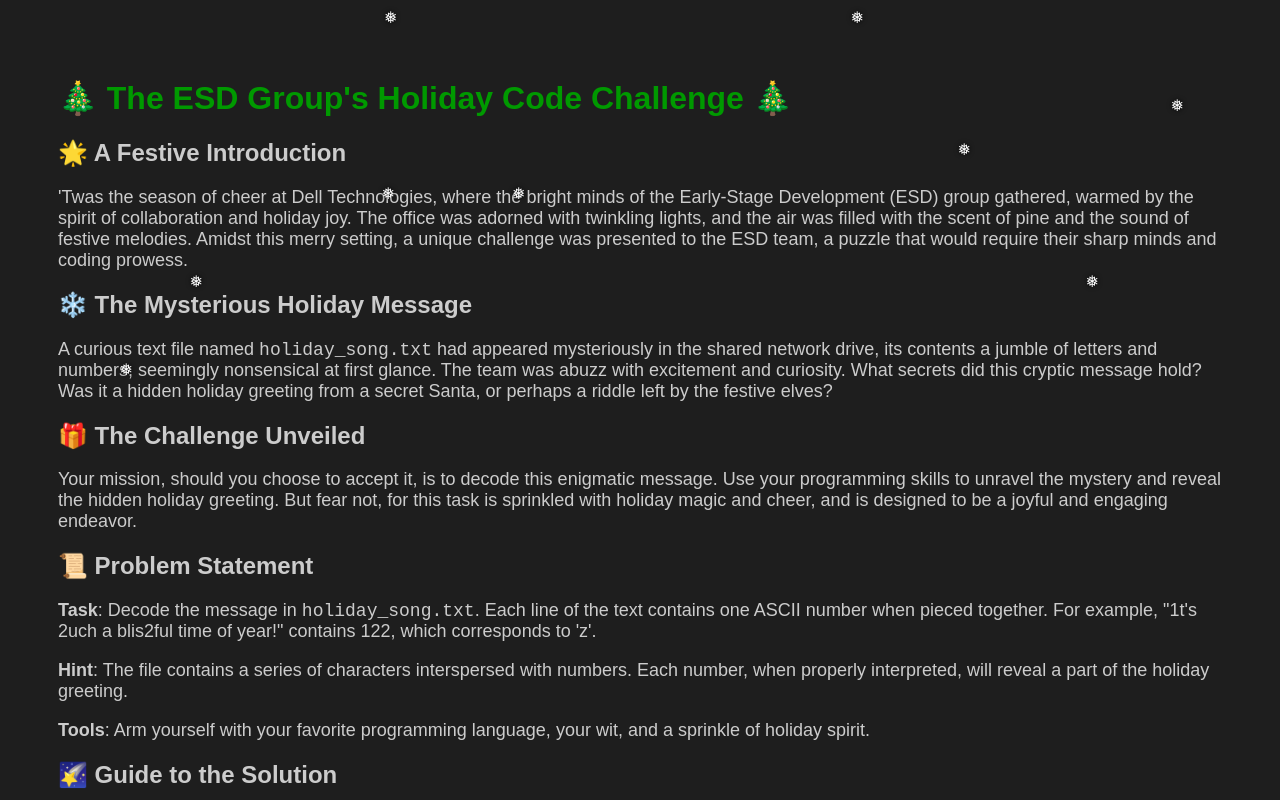
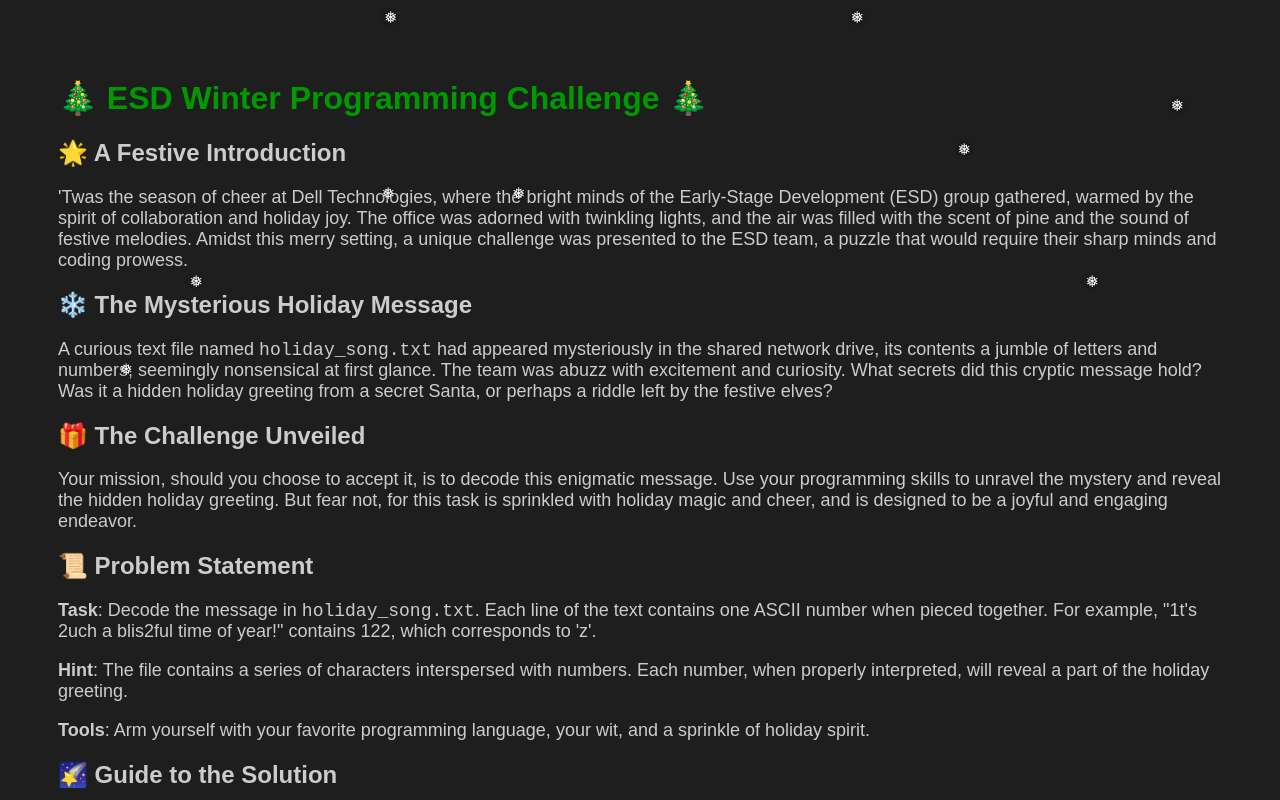
Before and after one commit to Mavhawk64/esd-aoc, a plain HTML site: page index.html in a window 1280 px wide. Shown: the top 800 px of the page. Drawn offline with Linux system fonts and the light colour scheme.

Commit message:
Updated the name of the challenge

```diff
--- a/index.html
+++ b/index.html
@@ -2,7 +2,7 @@
 <html>
 
 <head>
-    <title>ESD Group Holiday Challenge</title>
+    <title>ESD Winter Programming Challenge</title>
     <!-- Cheers to <a href="https://www.flaticon.com/free-icons/christmas-tree" title="christmas tree icons">Christmas tree icons created by Smashicons - Flaticon</a> -->
     <link rel="icon" href="tree.png">
     <style>
@@ -264,7 +264,7 @@
             <div class="inner">❅</div>
         </div>
     </div>
-    <h1>🎄 The ESD Group's Holiday Code Challenge 🎄</h1>
+    <h1>🎄 ESD Winter Programming Challenge 🎄</h1>
 
     <h2>🌟 A Festive Introduction</h2>
     <p>
```
